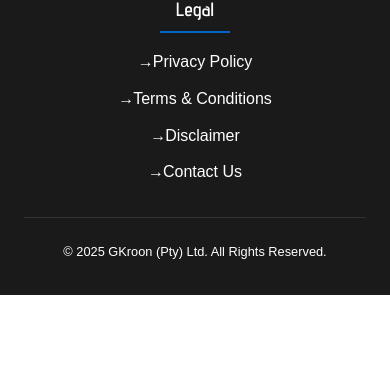
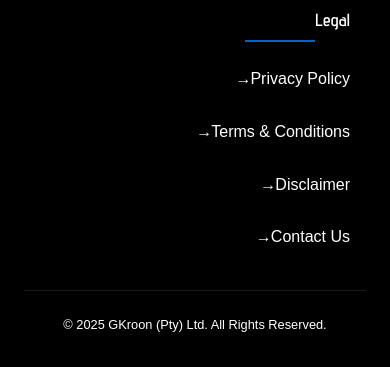
Before and after one commit to pjda85/GKroon, a website: page index.html in a window 390 px wide. Shown: the part 6492-6859 px from the top of the page. Before the commit the page ends 6787 px from the top, so only its background shows below. Drawn offline with Linux system fonts and the light colour scheme; a web font is replaced by a local one.

Commit message:
updated CSS Fixed The issues with footer menu

```diff
--- a/style.css
+++ b/style.css
@@ -1047,21 +1047,19 @@ input[type="file"]::file-selector-button {
 
 /* Footer Styles */
 .footer {
-  background-color: var(--secondary-color);
+  background-color: black;
   color: white;
   padding: 2rem 1rem;
-  font-family: 'Advent Pro', sans-serif;
-  margin-top: 2rem;
-}The changes fixed the grid layout issue in the service section.
-
-<replit_final_file>
+}
+
 .footer-container {
   max-width: 1200px;
   margin: 0 auto;
   display: flex;
+  justify-content: space-between;
   flex-wrap: wrap;
-  justify-content: space-between;
   gap: 2rem;
+  padding: 0 1rem;
 }
 
 .footer-section {
@@ -1094,19 +1092,25 @@ input[type="file"]::file-selector-button {
   color: white;
 }
 
+.footer-section:first-child {
+  text-align: left;
+  margin-right: auto;  /* Pushes this section to the left */
+}
+
 .social-icons {
   display: flex;
   flex-wrap: wrap;
   gap: 1rem;
   margin-top: 1rem;
+  justify-content: flex-start;  /* Aligns social icons to the left */
 }
 
 .social-icon {
   display: flex;
   align-items: center;
   justify-content: center;
-  width: 40px;
-  height: 40px;
+  width: 35px;
+  height: 35px;
   background-color: rgba(255, 255, 255, 0.1);
   border-radius: 50%;
   transition: all 0.3s ease;
@@ -1347,7 +1351,7 @@ input[type="file"]::file-selector-button {
 .legal-links {
   display: flex;
   flex-direction: column;
-  gap: 0.7rem;
+  gap: 0.5rem;
   margin-top: 1rem;
 }
 
@@ -1377,8 +1381,8 @@ input[type="file"]::file-selector-button {
 
 .copyright {
   text-align: center;
+  padding-top: 2rem;
   margin-top: 2rem;
-  padding-top: 1.5rem;
   border-top: 1px solid rgba(255, 255, 255, 0.1);
   font-size: 0.9rem;
   color: white;
@@ -1387,47 +1391,71 @@ input[type="file"]::file-selector-button {
 @media (max-width: 768px) {
   .footer-container {
     flex-direction: column;
-    gap: 1.5rem;
+    text-align: center;
   }
 
   .footer-section {
-    min-width: 100%;
+    width: 100%;
+    min-width: unset;
+  }
+
+  .footer-section:last-child h3::after {
+    left: 50%;
+    transform: translateX(-50%);
   }
 
   .social-icons {
     justify-content: center;
   }
 
-  .platform-link {
-    margin: 0 auto;
-    width: fit-content;
-  }
-
   .legal-links {
     align-items: center;
   }
+}
+
+@media (max-width: 480px) {
+  .footer {
+    padding: 1.5rem 0.5rem;
+  }
+
+  .social-icon {
+    width: 30px;
+    height: 30px;
+  }
 
   .footer-section h3 {
-    text-align: center;
-  }
-
-  .footer-section h3::after {
-    left: 50%;
-    transform: translateX(-50%);
-    width: 70px;
-  }
-
-  .music-platforms {
-    align-items: center;
-  }
-
-  .footer-section p {
-    text-align: center;
-  }
-
-  .copyright {
-    font-size: 0.8rem;
-  }
+    font-size: 1.1rem;
+  }
+}
+
+.footer-section:last-child {
+  text-align: right;
+}
+
+.footer-section:last-child h3 {
+  text-align: right;
+}
+
+.footer-section:last-child h3::after {
+  left: auto;
+  right: 0;
+}
+
+.legal-links {
+  display: flex;
+  flex-direction: column;
+  align-items: flex-end;
+}
+
+.legal-link {
+  color: white;
+  text-decoration: none;
+  margin: 0.5rem 0;
+  transition: color 0.3s ease;
+}
+
+.legal-link:hover {
+  color: var(--primary-color);
 }
 
 section {
@@ -1797,6 +1825,36 @@ section {
   }
 }
 
+.footer-section:last-child {
+  text-align: right;
+}
+
+.footer-section:last-child h3 {
+  text-align: right;
+}
+
+.footer-section:last-child h3::after {
+  left: auto;
+  right: 0;
+}
+
+.legal-links {
+  display: flex;
+  flex-direction: column;
+  align-items: flex-end;
+}
+
+.legal-link {
+  color: white;
+  text-decoration: none;
+  margin: 0.5rem 0;
+  transition: color 0.3s ease;
+}
+
+.legal-link:hover {
+  color: var(--primary-color);
+}
+
 section {
   max-width: 1200px;
   margin: 2rem auto;
@@ -1835,7 +1893,7 @@ p {
   max-width: 1200px;
   margin: 2rem auto;
   padding: 0 1.5rem;
-  color: var(--secondary-color);
+  color: var (--secondary-color);
 }
 
 .header {
```
Also changed, not shown: web-design.html (+5 -1 lines).
